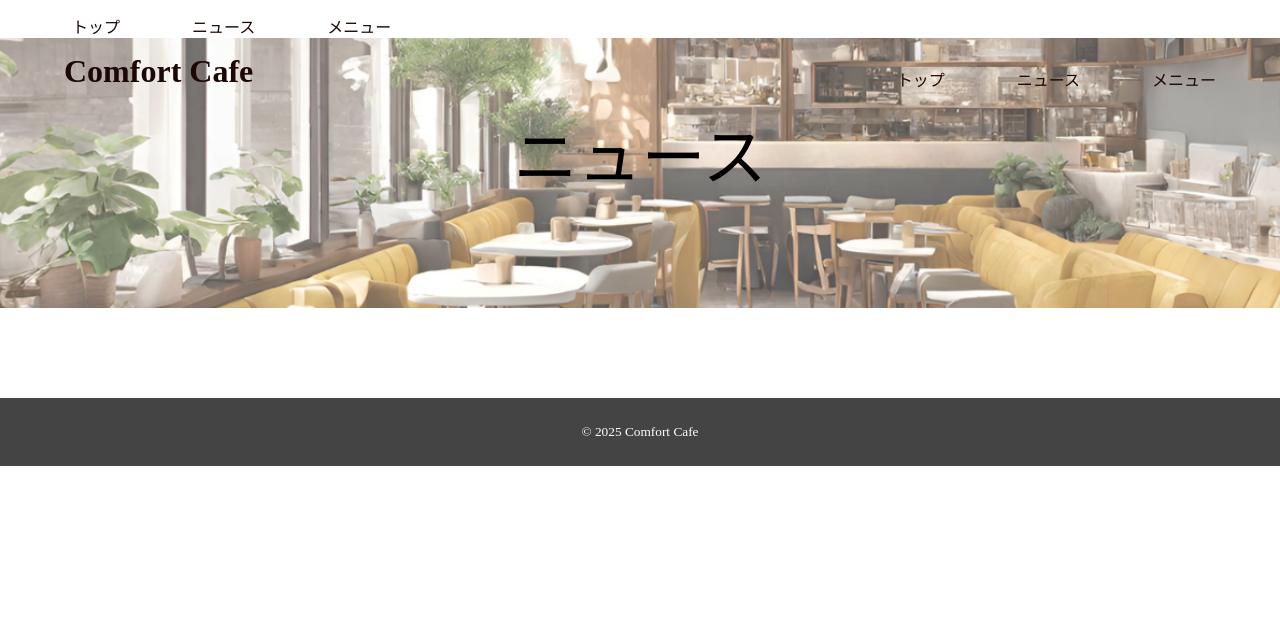
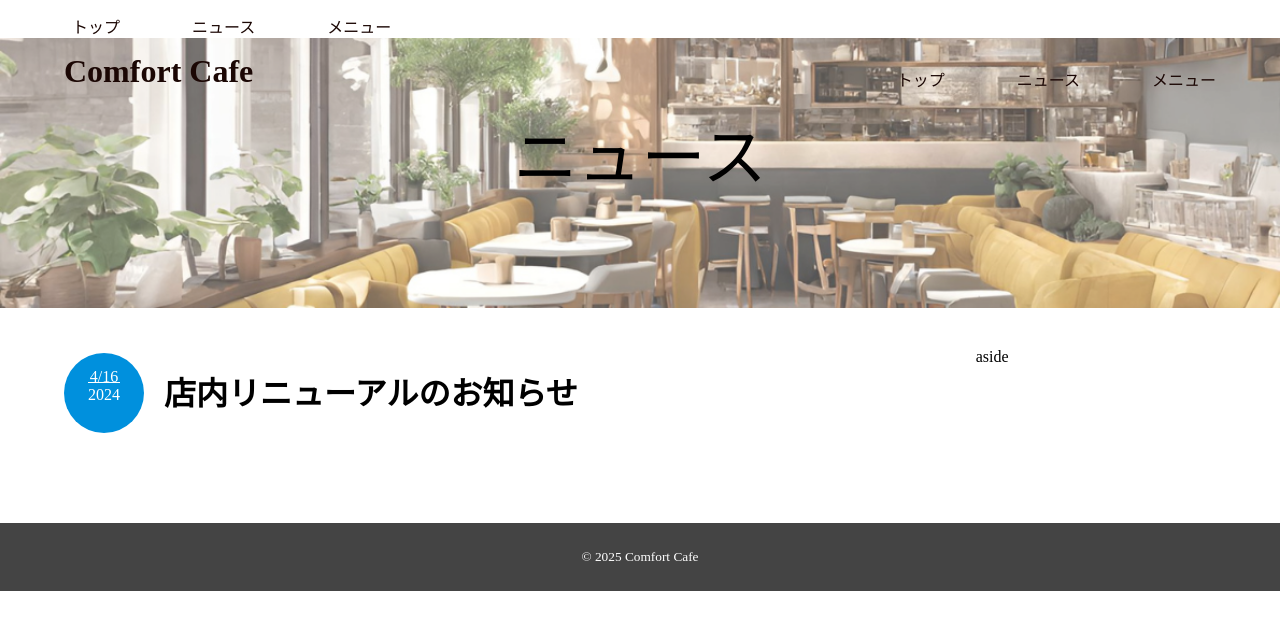
Before and after one commit to bluemt-canal/ComfortCafe, a plain HTML site: page news.html in a window 1280 px wide. Drawn offline with Linux system fonts and the light colour scheme.

Commit message:
news.html内店内リニューアルのお知らせ

```diff
--- a/news.html
+++ b/news.html
@@ -34,7 +34,15 @@
 </div>
 
 <div class="news-contents">
-  <article></article>
+  <article>
+      <div class ="post">
+        <p class="post-date">4/16<br><span>2024</span></p>
+        <h2 class="post-title">店内リニューアルのお知らせ</h2>
+      </div>
+    </article>
+
+    <aside>aside</aside>
+  </div></article>
 
   <aside></aside>
 </div>
--- a/style.css
+++ b/style.css
@@ -126,3 +126,29 @@ aside {
   width:23%;
   margin-right:5%;
 }
+.post {
+  display: flex;
+  padding-top: 5px;
+  margin-bottom: 40px;
+}
+
+.post-date {
+  background-color: #0090dd;
+  color: #fff;
+  border-radius: 50%;
+  width: 80px;
+  height: 80px;
+  text-align: center;
+  padding-top: 15px;
+}
+.post-date span {
+  font-size: 1rem;
+  border-top: 1px #fff solid;
+  padding-top: 3px;
+}
+.post-title {
+  font-size: 2rem;
+  font-family: 'Times New Roman', Times, serif;
+  margin-left: 20px;
+  padding-top: 15px;
+}
```
Also changed, not shown: index.html (+2 -0 lines).
